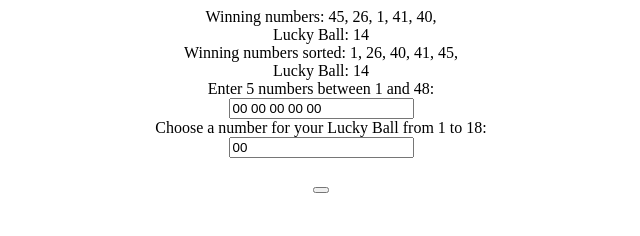
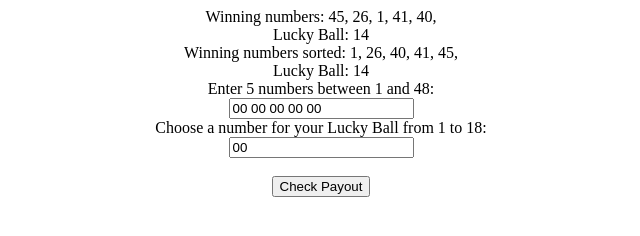
Before and after one commit to angelsjeffrey/hw4, a plain HTML site: page index.html in a window 1280 px wide. Shown: the whole page, without its empty margins (319-959 px from the left). Drawn offline with Linux system fonts and the light colour scheme.

Commit message:
Update index.html

```diff
--- a/index.html
+++ b/index.html
@@ -31,20 +31,18 @@ for (var i = 0; i < 5; i++) {
 <script>
 document.write("\n Lucky Ball: \n", LuckyBall, "\n");
 </script>
-<br>
 
 
 <form inputnums>
-Enter 5 numbers between 1 and 48:
-<br>
-<input type="text" id="nums" value="00 00 00 00 00">
-<br>
-Choose a number for your Lucky Ball from 1 to 18:
-<br>
-<input type="text" id="lucky" value="00">
-<br><br>
-<button onclick="WinCheck()">
-</button>
+	Enter 5 numbers between 1 and 48: <br>
+	<input type="text" name="nums" id="nums" value="00 00 00 00 00">
+	<br>
+	Choose a number for your Lucky Ball from 1 to 18: <br>
+	<input type="text" name="lucky" id="lucky" value="00">
+	<br><br>
+	<button onclick="WinCheck()">
+		Check Payout
+	</button>
 </form>
 </center>
 
```
